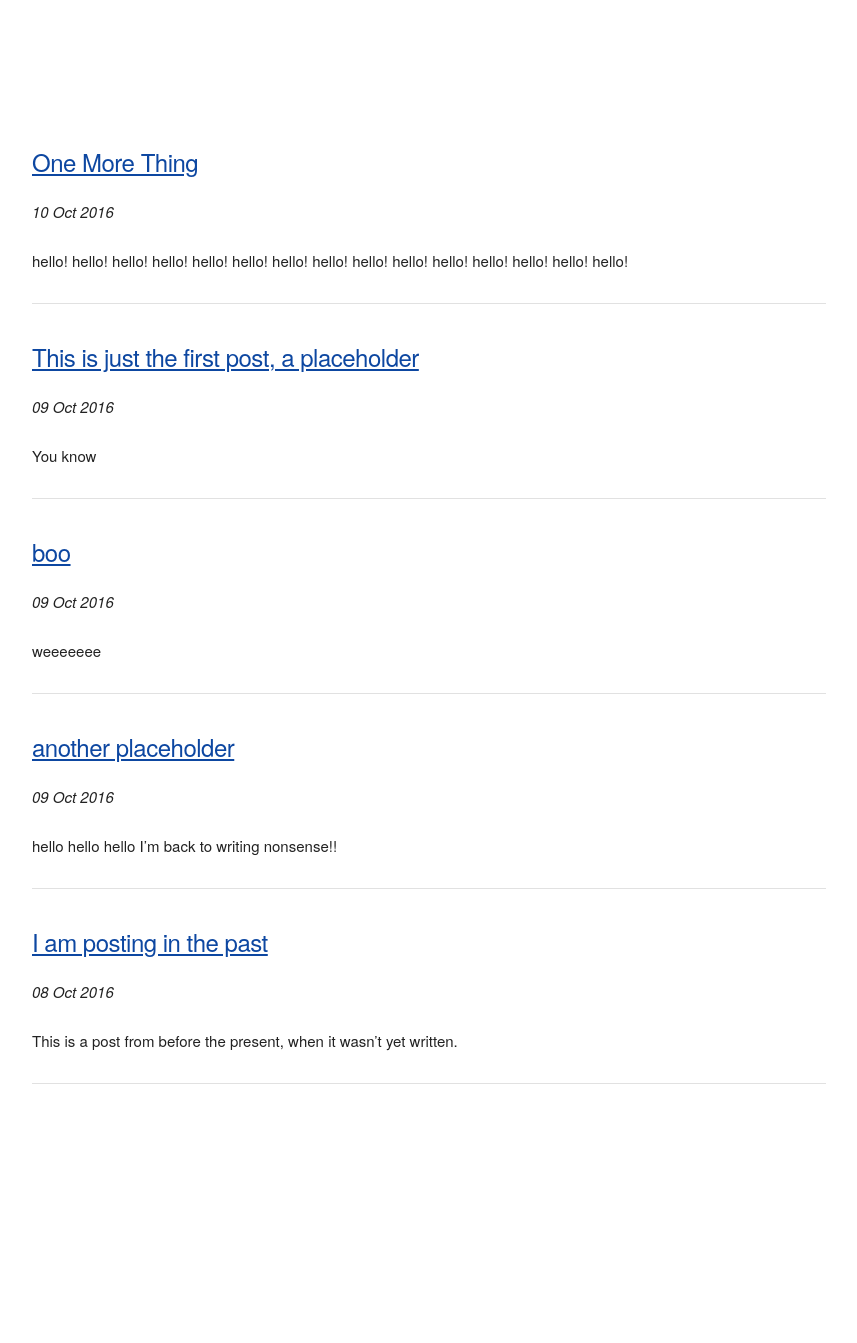
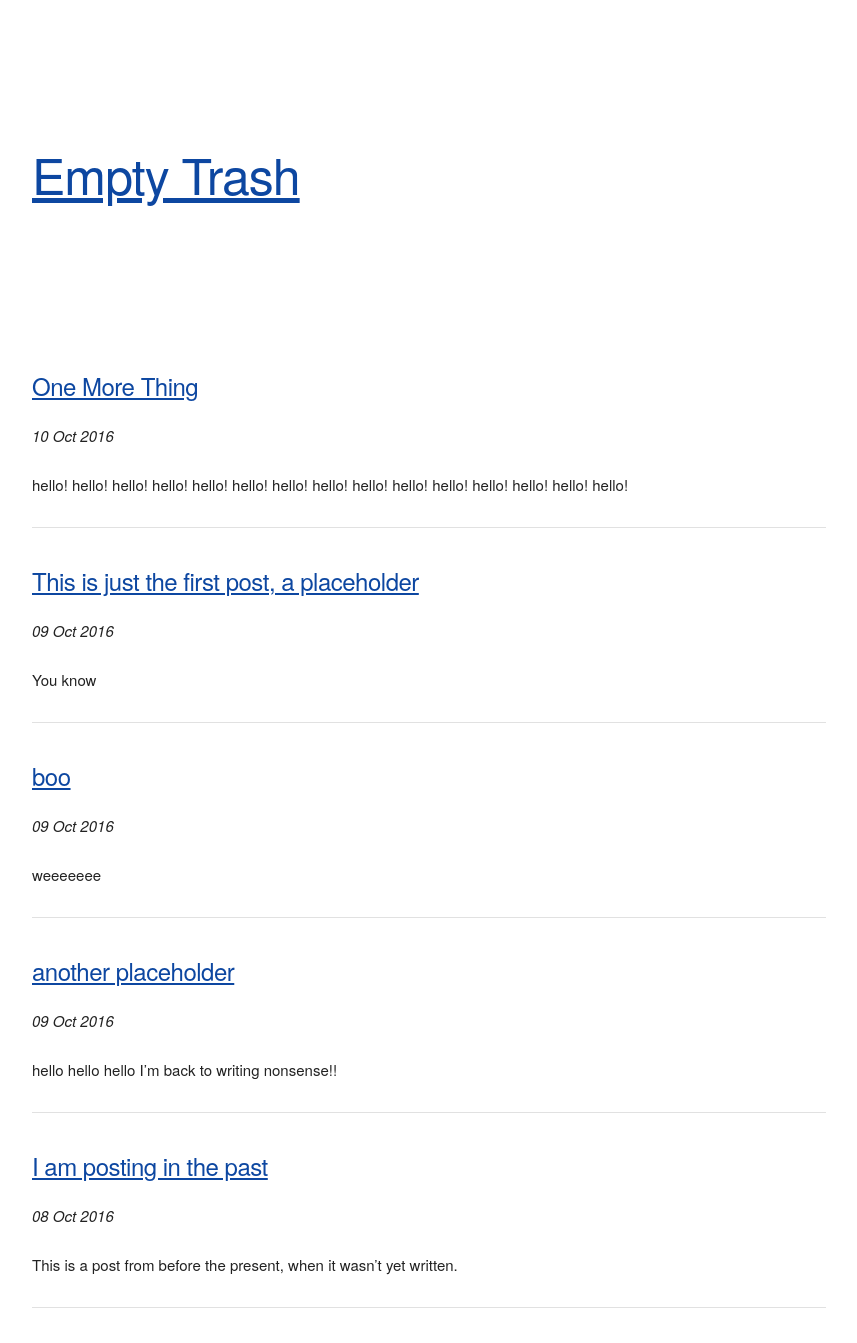
Before and after one commit to mt-trash/mt-trash.github.io, a Jekyll site: the page built from index.html, in a window 1280 px wide. Shown: the whole page, without its empty margins (128-985 px from the left). Built offline with Jekyll 4.4.1, drawn with Linux system fonts in a browser that asks for light colours; the list of posts is cut into pages by our own code; before the commit the page ends 1119 px from its top, so only the background shows below that.

Commit message:
Update default.html

```diff
--- a/_layouts/default.html
+++ b/_layouts/default.html
@@ -30,6 +30,11 @@
       <!-- Primary Page Layout
       –––––––––––––––––––––––––––––––––––––––––––––––––– -->
       <div class="container">
+        <div class="row">
+          <div class="ten columns" style="margin-top: 15%">
+            <h1><a href="mt-trash.github.io">{{ site.name}}</a></h1>
+          </div>
+        </div>
         {{ content }}
       </div>
 
```
